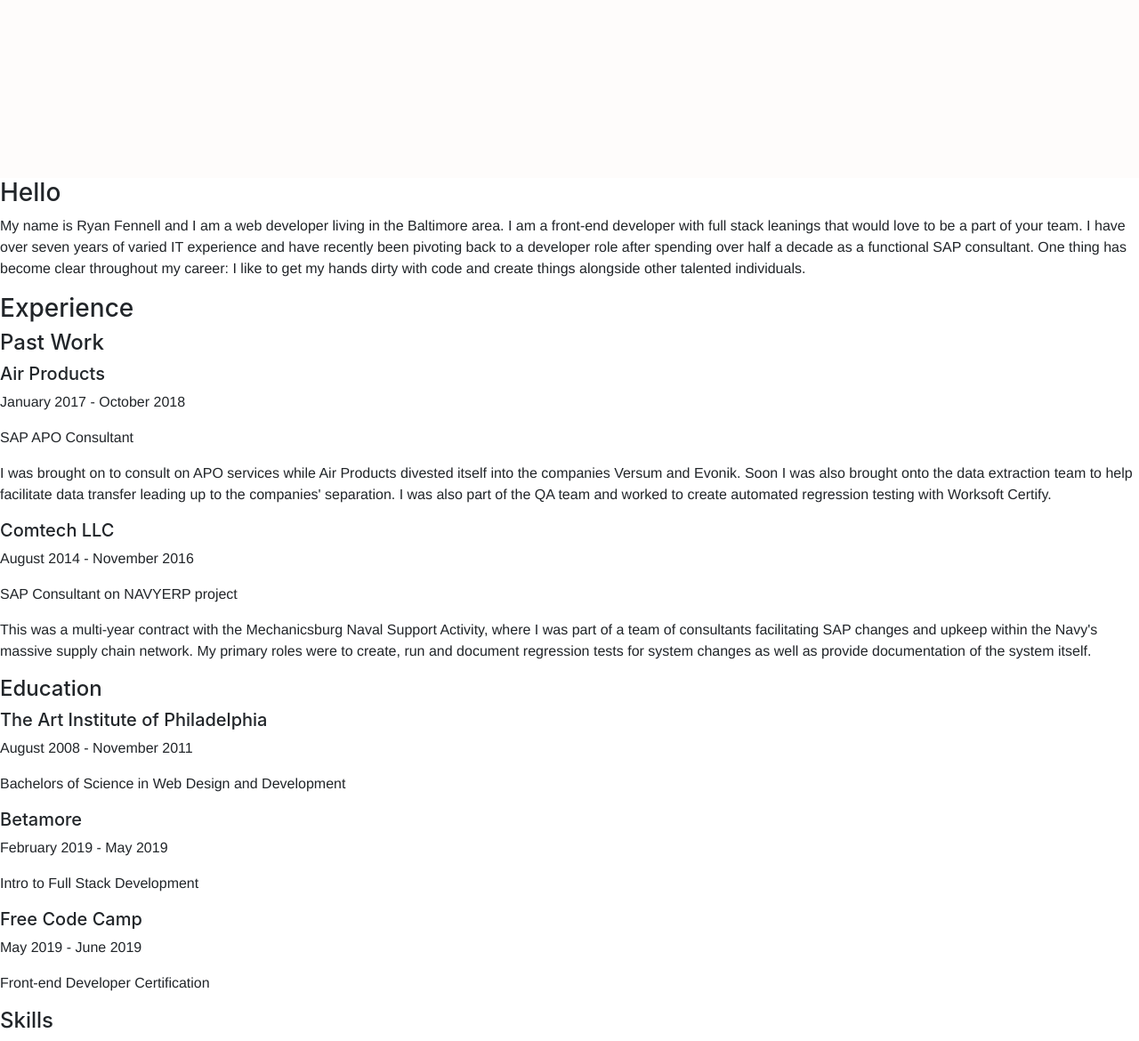
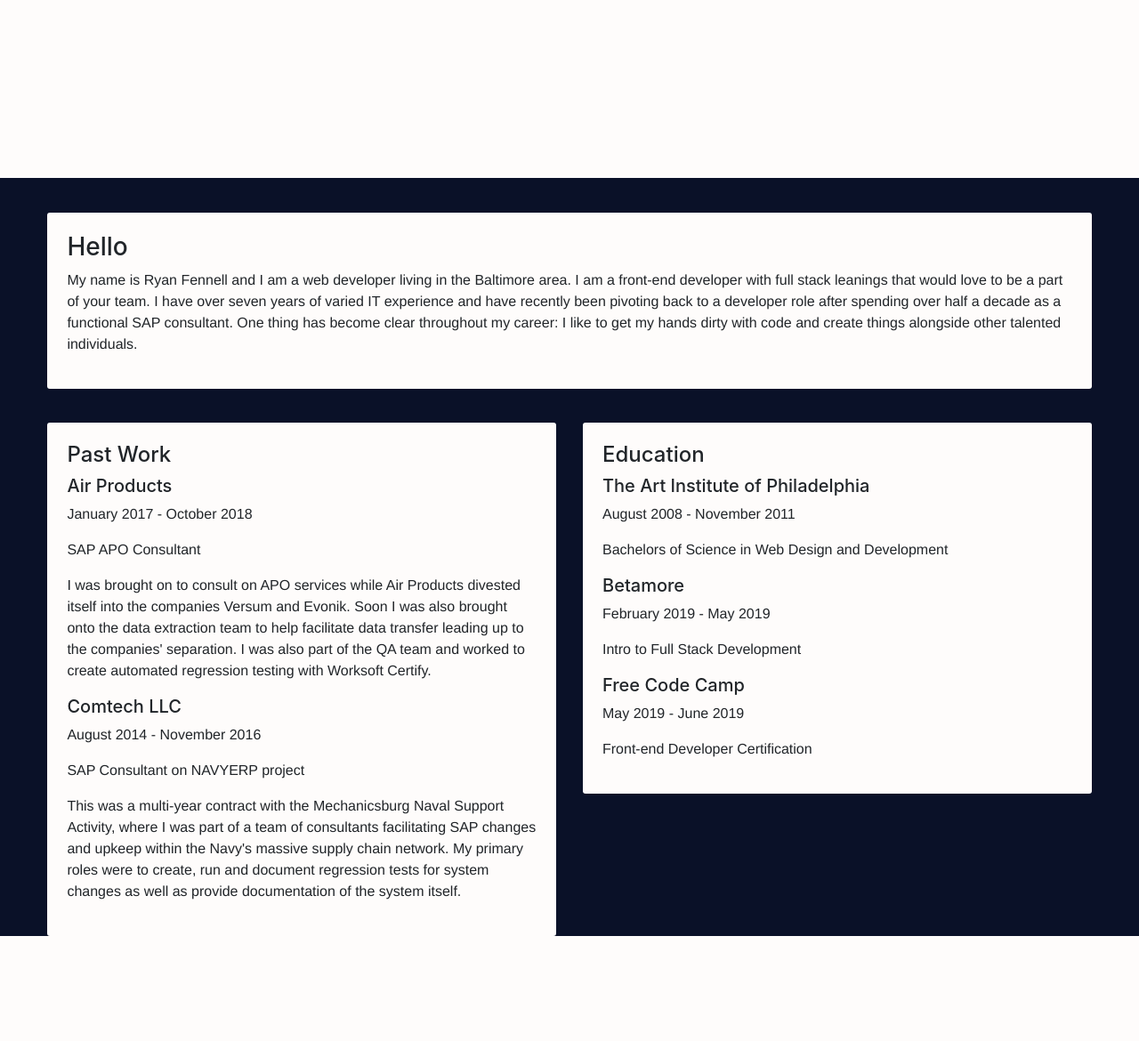
Before and after one commit to MrFennell/portfolio, a PHP site: page / in a window 1280 px wide. Shown: the part 600-1770 px from the top of the page at 89% size. After the commit the page ends 1652 px from the top, so only its background shows below. Run offline with PHP 8.4, Linux system fonts and the light colour scheme; some libraries are stand-ins or nearby versions.

Commit message:
Styled content sections

```diff
--- a/public/index.html
+++ b/public/index.html
@@ -29,7 +29,6 @@
             </nav>
          <div id="wrapper">
             <div id="wrapper-inner">
-
               <h1 class="h1Anime" id="name-header" >
                 <span class="text-wrapper">
                   <span class="letters">Ryan Fennell</span>
@@ -39,19 +38,22 @@
         </div>
       </header>
       <main>
-        <section id="about">
+      <div class="container-fluid">
+        <section id="about" class="row">
+            <div class="col-12">
+              <div class="about__section">
                 <h3>Hello</h3>
                 <p> My name is Ryan Fennell and I am a web developer living in the Baltimore area.
                   I am a front-end developer with full stack leanings that would love to be a part of your team. I have over seven years of varied IT experience and have recently been pivoting back to a developer role
                     after spending over half a decade as a functional SAP consultant. One thing has become clear throughout my career: I like to get my hands dirty with code and create things
                     alongside other talented individuals.
                   </p>
-
+              </div>
+          </div>
         </section>
-
-        <section id="experience">
-            <h3>Experience</h3>
-              <div class="experience__section" id="experience--past-work">
+        <section id="experience" class="row">
+            <div class="col-sm">
+                <div class="experience__section">
                     <h4>Past Work</h4>
                     <div class="experience__section__section">
                       <div class="past-work-section__header">
@@ -82,7 +84,9 @@
                     </div>
                   </div>
               </div>
-              <div class="experience__section" id="experience--education">
+            </div>
+            <div class="col-sm">
+                <div class="experience__section">
                     <h4>Education</h4>
 
                       <div class="experience__section__section__header">
@@ -102,18 +106,14 @@
                           <p class="experience__section__section__header__dates">May 2019 - June 2019</p>
                           <p>Front-end Developer Certification</p>
                       </div>
-
-
                 </div>
-
-              <div class="experience__section" id="experience--past-work">
+              </div>
+          </section>
+        <!-- <div class="experience__section" id="experience--past-work">
           <h4>Skills</h4>
+        </div> -->
+      </main>
       </div>
-
-        </section>
-      </main>
-
-
     </div>
     <script src="https://cdnjs.cloudflare.com/ajax/libs/animejs/2.0.2/anime.min.js"></script>
     <script src="https://code.jquery.com/jquery-3.4.1.min.js" integrity="sha256-CSXorXvZcTkaix6Yvo6HppcZGetbYMGWSFlBw8HfCJo=" crossorigin="anonymous"></script>
--- a/public/styles/main.css
+++ b/public/styles/main.css
@@ -17,7 +17,6 @@ h1 {
 header {
   height: 100vh;
   background-color: #FEFCFB;
-  z-index: 0;
 }
 header #wrapper {
   text-align: center;
@@ -57,4 +56,27 @@ header #wrapper #wrapper-inner h2 {
   line-height: 1em;
 }
 
+main {
+  background-color: #0A1128;
+  padding-top: 1px;
+}
+
+#about {
+  margin: 3% 3% 0 3%;
+}
+#about .about__section {
+  padding: 22px;
+  border-radius: 3px;
+  background-color: #FEFCFB;
+}
+
+#experience {
+  margin: 3% 3% 0 3%;
+}
+#experience .experience__section {
+  border-radius: 3px;
+  padding: 22px;
+  background-color: #FEFCFB;
+}
+
 /*# sourceMappingURL=main.css.map */
```
Also changed, not shown: public/styles/input.scss (+27 -2 lines), 1 other file. Lines whose indentation alone changed are shown as unchanged.
